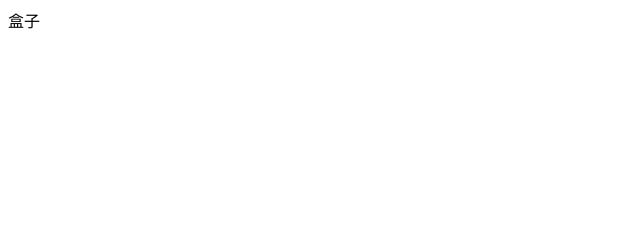
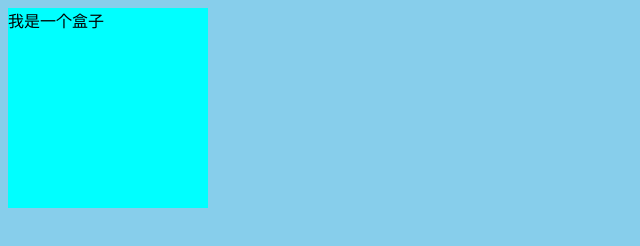
Before and after one commit to userStars3/project_test, a plain HTML site: page index.html in a window 1280 px wide. Shown: the whole page, without its empty margins (0-640 px from the left). Drawn offline with Linux system fonts and the light colour scheme.

Commit message:
提交多个文件

```diff
--- /dev/null
+++ b/index.css
@@ -0,0 +1,10 @@
+html,
+body {
+    background-color: skyblue;
+}
+
+div {
+    width: 200px;
+    height: 200px;
+    background-color: aqua;
+}
--- a/index.html
+++ b/index.html
@@ -5,8 +5,11 @@
     <meta http-equiv="X-UA-Compatible" content="IE=edge">
     <meta name="viewport" content="width=device-width, initial-scale=1.0">
     <title>Document</title>
+    <link rel="stylesheet" href="./index.css">
 </head>
 <body>
-    <div>盒子</div>
+    <div>我是一个盒子</div>
+
+    <script src="./index.js"></script>
 </body>
 </html>
```
Also changed, not shown: index.js (added).
